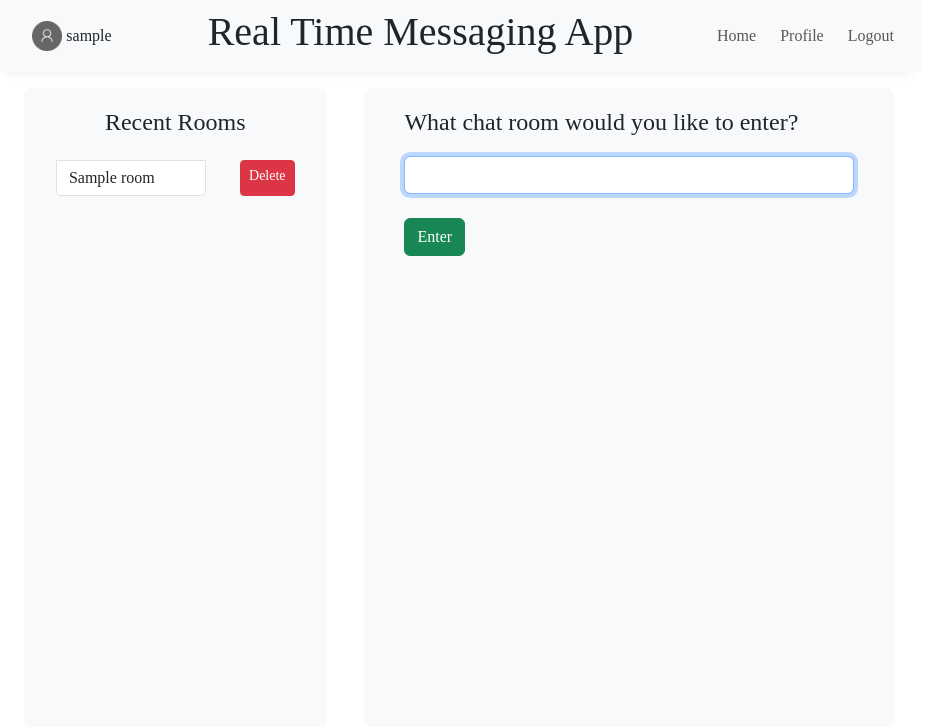
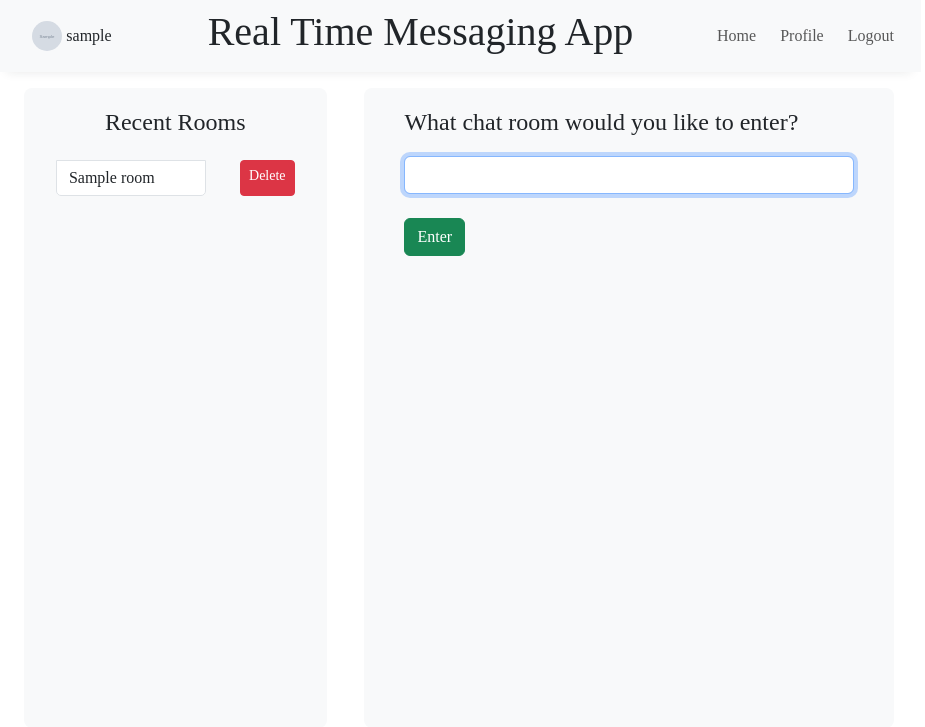
Before and after one commit to Sabbir1039/Real-time-chat-app-DJango, a Django app: page /chat/ in a window 1280 px wide. Shown: the top 727 px of the page, without its empty margins (181-1106 px from the left). Run offline with Django 5.2, Linux system fonts and the light colour scheme; a user stored in the database is signed in; tables that the repository leaves empty hold one stand-in row (values such as "Sample post"); grey boxes marked "Sample" are stand-in pictures; some libraries are stand-ins or nearby versions.

Commit message:
profile_pic url fixed

```diff
--- a/chatapp/templates/chatapp/base.html
+++ b/chatapp/templates/chatapp/base.html
@@ -38,7 +38,7 @@
 
         <div class="row header bg-light">
             <div class="col-sm-2 user-info">
-                <img src="{% static 'chatapp/images/default.png' %}" alt="user image" height="30px" width="30px">
+                <img class="rounded-circle" src="{{ request.user.profile_pic.url }}" alt="user image" height="30px" width="30px">
                 <p class="p-0 my-0 mx-1">{{ request.user }}</p>
             </div>
 
```
